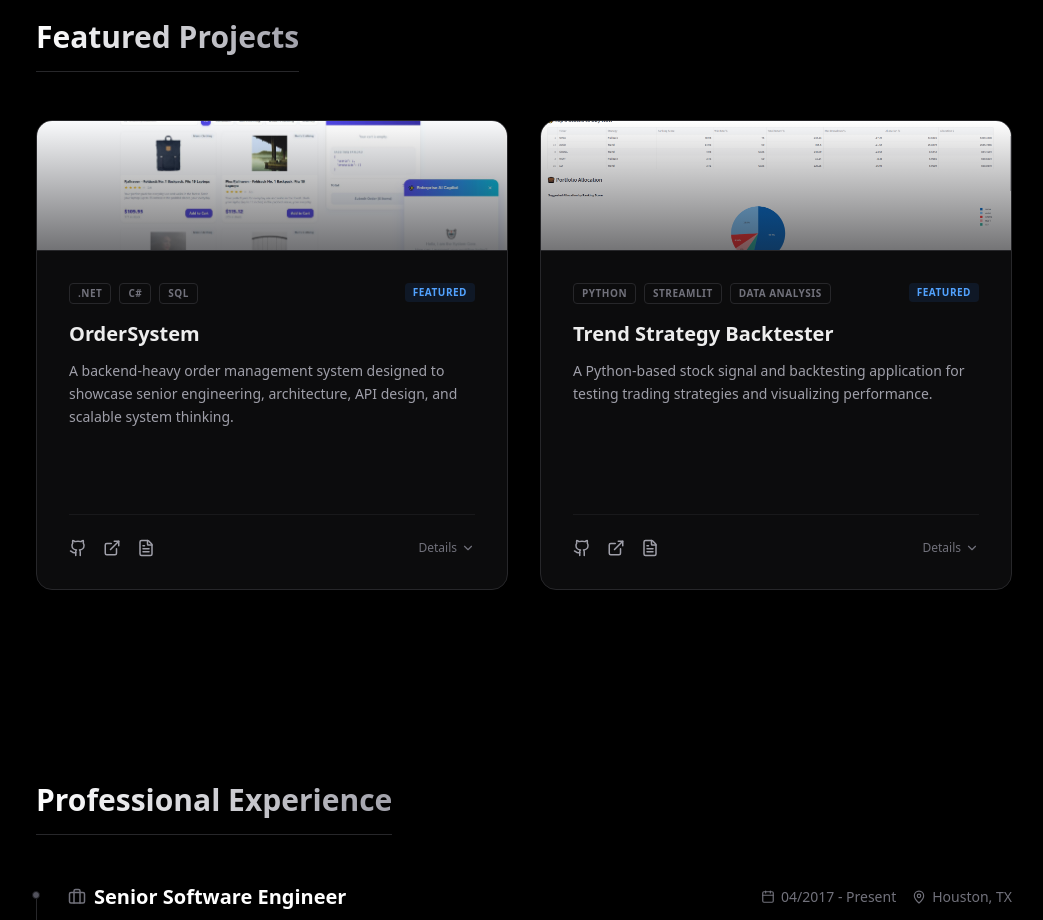
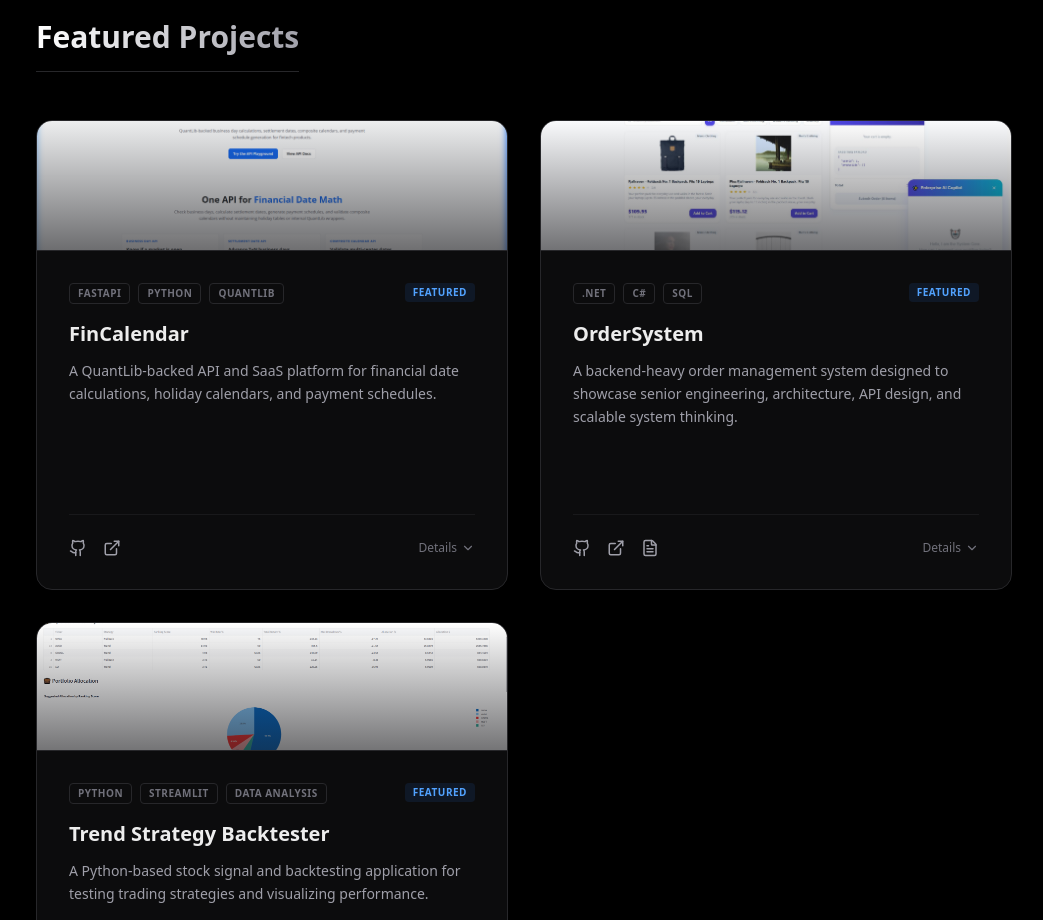
Before and after one commit to bnguyen07/bnguyen07.github.io, a Next.js app: page / in a window 1280 px wide. Shown: the part 2340-3260 px from the top of the page, without its empty margins (116-1159 px from the left). Built offline with nearby package versions, Linux system fonts and the light colour scheme.

Commit message:
Add FinCalendar project to portfolio

```diff
--- a/src/data/portfolio.ts
+++ b/src/data/portfolio.ts
@@ -13,6 +13,16 @@ export const personalInfo = {
 };
 
 export const projects = [
+  {
+    title: "FinCalendar",
+    summary: "A QuantLib-backed API and SaaS platform for financial date calculations, holiday calendars, and payment schedules.",
+    tech: ["FastAPI", "Python", "QuantLib", "Angular", "Docker"],
+    github: "https://github.com/bnguyen07/FinCalendar",
+    live: "https://fincalendar.app/",
+    featured: true,
+    image: "/projects/fincalendar.png",
+    details: "Exposes OTC-grade financial date math and calendars via REST APIs. Leverages python-holidays for data separation and QuantLib for precision calculations, enabling composite calendar evaluations (e.g., USNY + GBLO + EUTA), business day adjustments, day count fractions, and payment schedule generation."
+  },
   {
     title: "OrderSystem",
     summary: "A backend-heavy order management system designed to showcase senior engineering, architecture, API design, and scalable system thinking.",
```
Also changed, not shown: public/projects/fincalendar.png (added).
